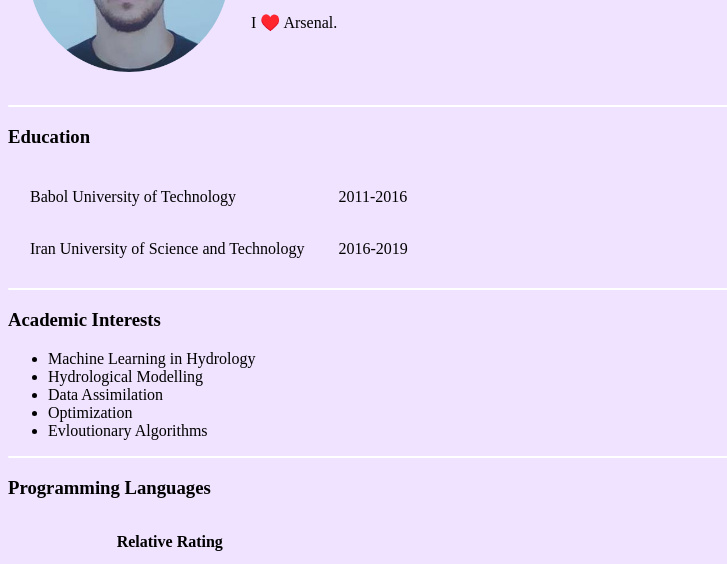
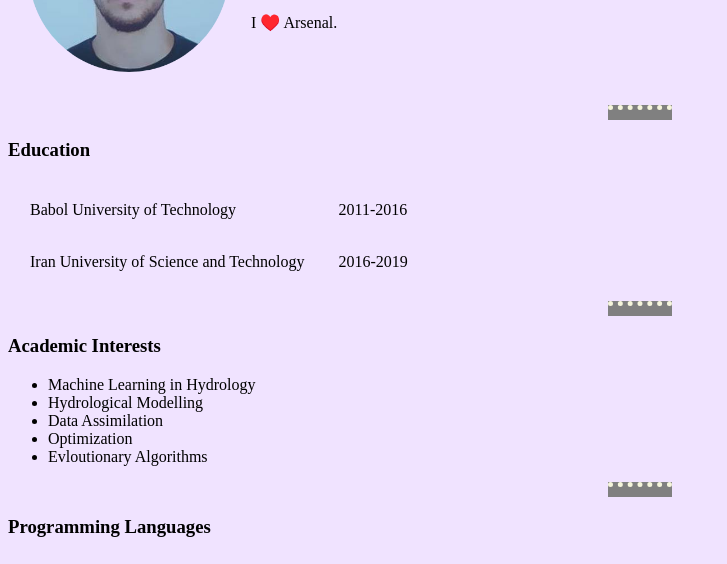
Before and after one commit to Alireza-Amani/CV, a plain HTML site: page index.html in a window 1280 px wide. Shown: the part 157-721 px from the top of the page, without its empty margins (0-727 px from the left). Drawn offline with Linux system fonts and the light colour scheme.

Commit message:
Update index.html

```diff
--- a/index.html
+++ b/index.html
@@ -12,10 +12,13 @@
     }
 
     hr {
-      background-color: #ffffff;
-      border-style: none;
-      border-radius: 1px;
-      height: 2px;
+     border-style: dotted none none none;
+    border-width: 5px;
+
+    height: 10px;
+    width: 5%;
+    color: beige;
+    background-color : grey;
     }
   </style>
 </head>
```
